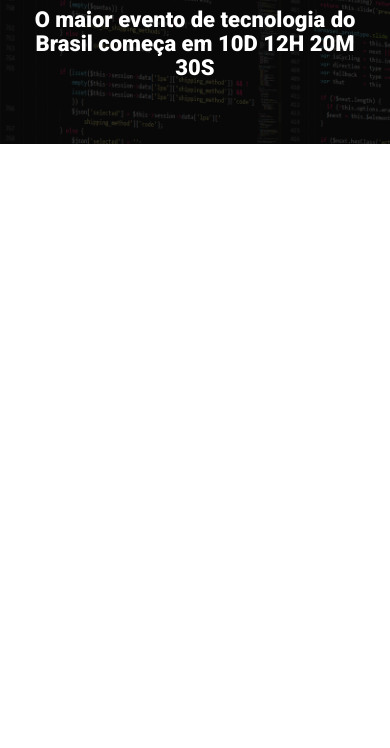
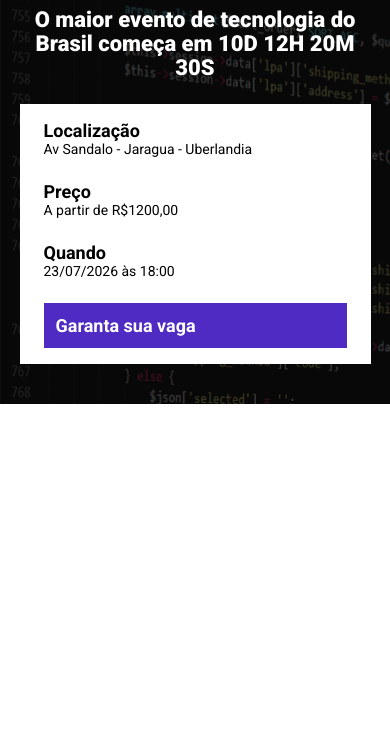
Before and after one commit to MlksWell/ebac_tech_talks, a website built with Parcel: page src/index.html in a window 390 px wide. Shown: the part 96-844 px from the top of the page. Built offline with nearby package versions, Linux system fonts and the light colour scheme.

Commit message:
Adicionando a infos bar

```diff
--- a/src/index.html
+++ b/src/index.html
@@ -16,6 +16,25 @@
             <p class="hero__text">
                 O maior evento de tecnologia do Brasil começa em 10D 12H 20M 30S
             </p>
+            <div class="infos-bar">
+                <ul class="infos-bar__infos">
+                    <li class="infos-bar__infos__item">
+                        <b>Localização</b>
+                        Av Sandalo - Jaragua - Uberlandia
+                    </li>
+                    <li class="infos-bar__infos__item">
+                        <b>Preço</b>
+                        A partir de R$1200,00
+                    </li>
+                    <li class="infos-bar__infos__item">
+                        <b>Quando</b>
+                        23/07/2026 às 18:00
+                    </li>
+                </ul>
+                <a href="" class="button button--primary">
+                    Garanta sua vaga
+                </a>
+            </div>
         </div>
     </div>
 
--- /dev/null
+++ b/src/styles/components/_buttons.scss
@@ -0,0 +1,25 @@
+.button {
+    padding: 12px;
+    font-size: 18px;
+    font-weight: bold;
+    text-decoration: none;
+    text-align: center;
+    white-space: nowrap;
+
+    &--primary {
+        color: #fff;
+        background-color: #4F2AC3;
+    }
+
+    @media (max-width: 640px) {
+        display: flex;
+        width: 100%;
+        align-items: center;
+
+    }
+
+    @media (max-width: 1024px) {
+        display: flex;
+        align-items: center;
+    }
+}
--- /dev/null
+++ b/src/styles/components/_infos_bar.scss
@@ -0,0 +1,42 @@
+.infos-bar {
+    padding: 16px 24px;
+    background-color: #fff;
+    display: flex;
+    justify-content: space-between;
+
+    &__infos {
+        display: flex;
+        gap: 40px;
+
+        &__item {
+            font-size: 14px;
+            color: black;
+
+            b {
+                color: black;
+                font-size: 18px;
+                display: block;
+            }
+        }
+    }
+
+    @media (max-width: 640px) {
+        display: block;
+
+        &__infos {
+            display: block;
+
+            &__item {
+                margin-bottom: 24px;
+            }
+        }
+    }
+
+    @media (max-width: 1024px) {
+        &__infos {
+            gap: 16px;
+        }
+    }
+
+
+}
--- a/src/styles/main.scss
+++ b/src/styles/main.scss
@@ -1,4 +1,6 @@
 @use 'hero';
+@use 'components/infos_bar';
+@use 'components/buttons';
 
 * {
     margin: 0;
@@ -6,6 +8,7 @@
     box-sizing: border-box;
     font-family: Roboto, sans-serif;
     color: #fff;
+    list-style: none;
 }
 
 .container {
```
